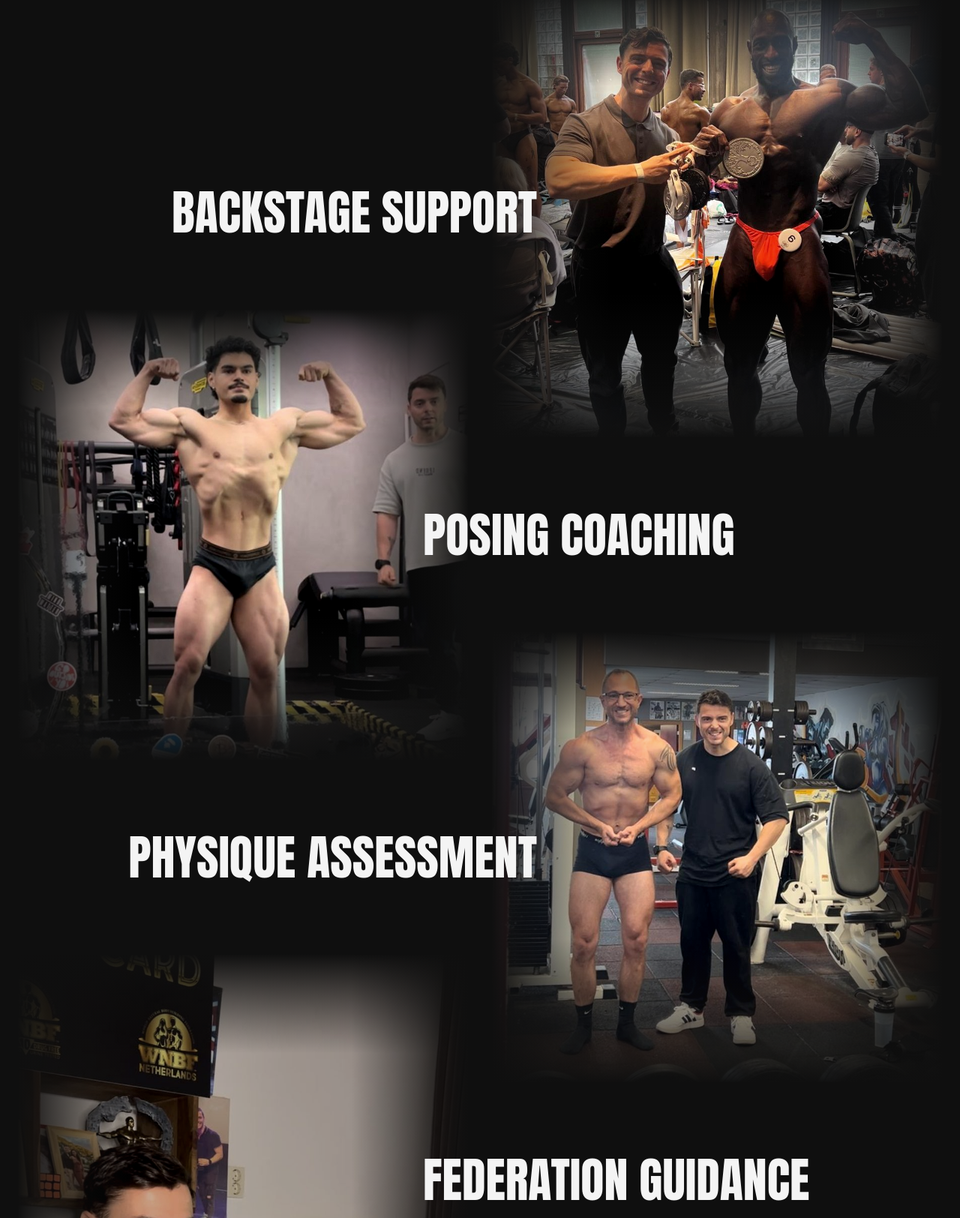
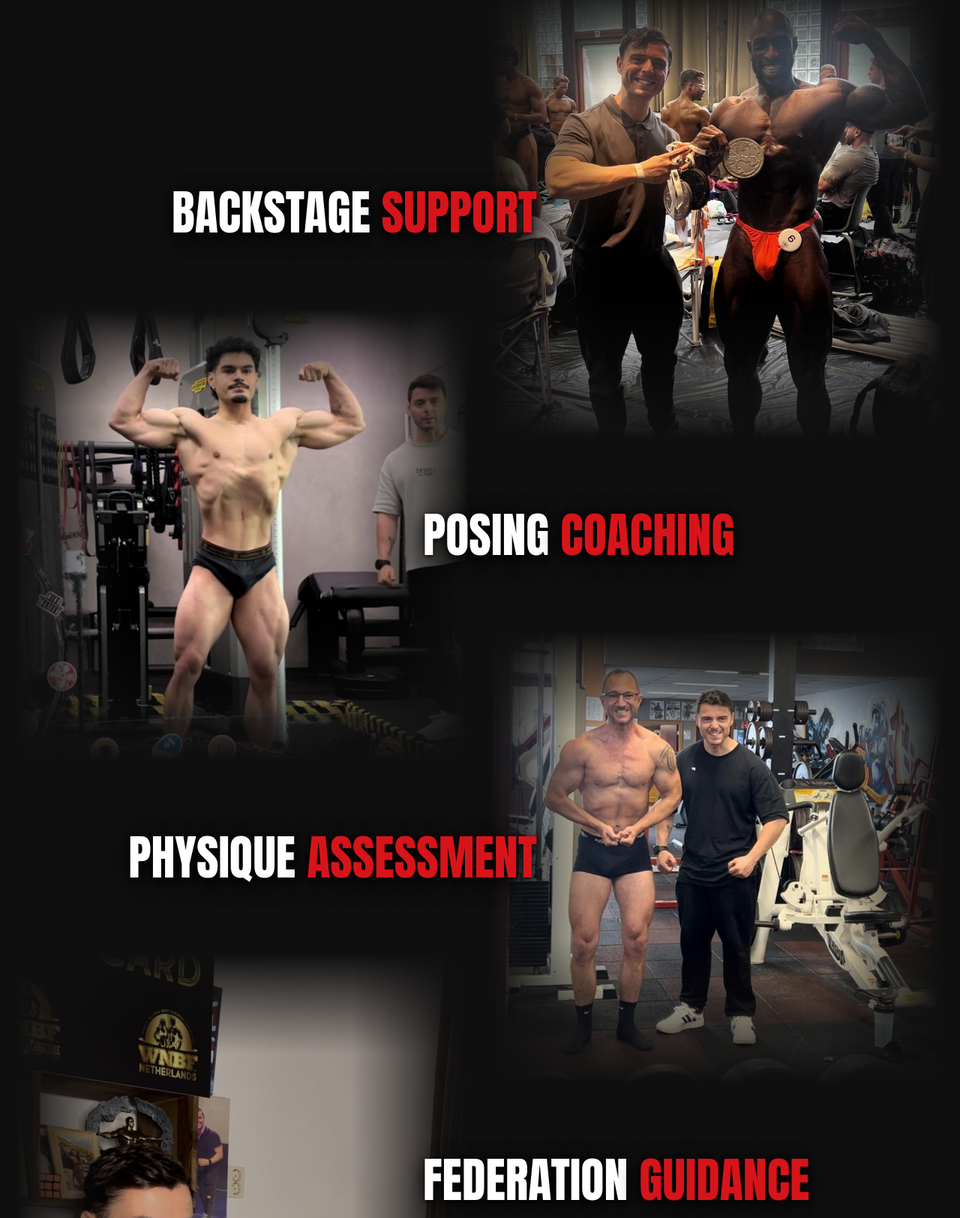
Before and after one commit to mariombastos95/mbcphysique-website, a plain HTML site: page bodybuilding/index.html in a window 1280 px wide. Shown: the part 2273-3897 px from the top of the page at 75% size. Drawn offline with nearby package versions, Linux system fonts and the light colour scheme.

Commit message:
Support levels: two-tone titles with shadow for legibility (#8)
Claude-Session: https://claude.ai/code/session_01QTRQVLds9doDDJuKCCsy6N

Co-authored-by: Mário Bastos <mbcphysique@gmail.com>
Co-authored-by: Claude Opus 5.5 <noreply@anthropic.com>

```diff
--- a/bodybuilding/index.html
+++ b/bodybuilding/index.html
@@ -31,7 +31,7 @@ details[open] .faq-plus{transform:rotate(45deg)}
 .lvl-img{position:relative;width:min(49%,600px);aspect-ratio:1/1;flex:0 0 auto}
 .lvl-img img{position:absolute;inset:0;width:100%;height:100%;object-fit:cover;display:block;filter:contrast(1.05) saturate(.9);
 }
-.lvl-t{position:relative;z-index:2;margin:0;font-family:'Anton',sans-serif;font-weight:400;font-size:clamp(40px,5vw,72px);line-height:.95;text-transform:uppercase;color:#F4F4F4}
+.lvl-t{position:relative;z-index:2;margin:0;font-family:'Anton',sans-serif;font-weight:400;font-size:clamp(40px,5vw,72px);line-height:.95;text-transform:uppercase;color:#FFFFFF;text-shadow:0 2px 6px rgba(0,0,0,.85),0 6px 30px rgba(0,0,0,.9)}
 .lvl-r .lvl-t{margin-right:-60px;text-align:right}
 .lvl-l .lvl-t{margin-left:-60px}
 .lvl-dim img{filter:brightness(.78) contrast(1.05) saturate(.9)}
@@ -138,19 +138,19 @@ details[open] .faq-plus{transform:rotate(45deg)}
 <div class="lvls">
 <div class="lvl lvl-r">
 <div class="lvl-img"><img src="../assets/backstage.jpg" alt="Mário Bastos backstage with his athlete at a natural bodybuilding show" loading="lazy"></div>
-<h3 class="lvl-t">Backstage support</h3>
+<h3 class="lvl-t">Backstage <span class="metal-text">support</span></h3>
 </div>
 <div class="lvl lvl-l">
 <div class="lvl-img"><img src="../assets/posing.jpg" alt="Posing coaching for a natural bodybuilding competitor" loading="lazy"></div>
-<h3 class="lvl-t">Posing coaching</h3>
+<h3 class="lvl-t">Posing <span class="metal-text">coaching</span></h3>
 </div>
 <div class="lvl lvl-r">
 <div class="lvl-img"><img src="../assets/assessment.jpg" alt="Physique assessment with a natural bodybuilding athlete" loading="lazy"></div>
-<h3 class="lvl-t">Physique assessment</h3>
+<h3 class="lvl-t">Physique <span class="metal-text">assessment</span></h3>
 </div>
 <div class="lvl lvl-l lvl-dim">
 <div class="lvl-img"><img src="../assets/federation.jpg" alt="Mário Bastos reviewing an athlete's preparation, WNBF Pro card on the wall" loading="lazy"></div>
-<h3 class="lvl-t">Federation guidance</h3>
+<h3 class="lvl-t">Federation <span class="metal-text">guidance</span></h3>
 </div>
 </div>
 </div>
```
